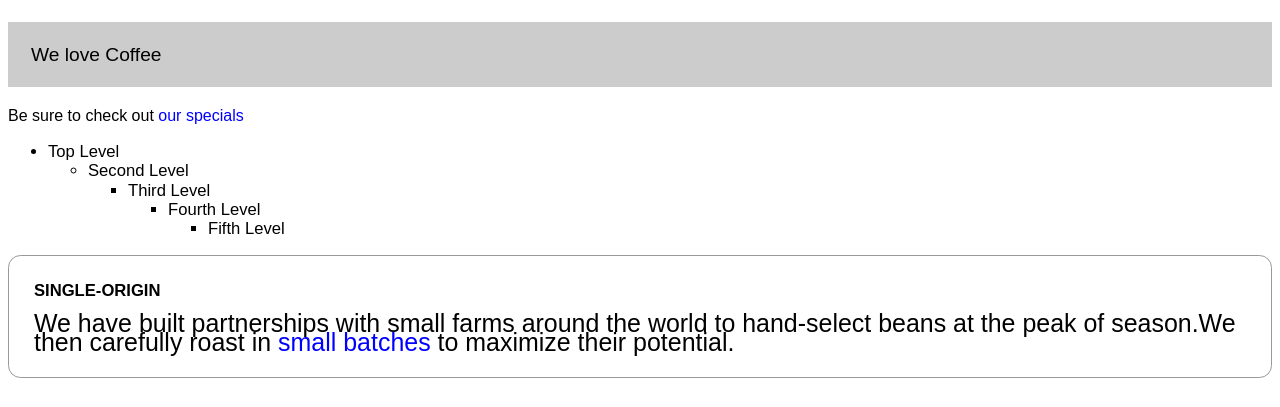
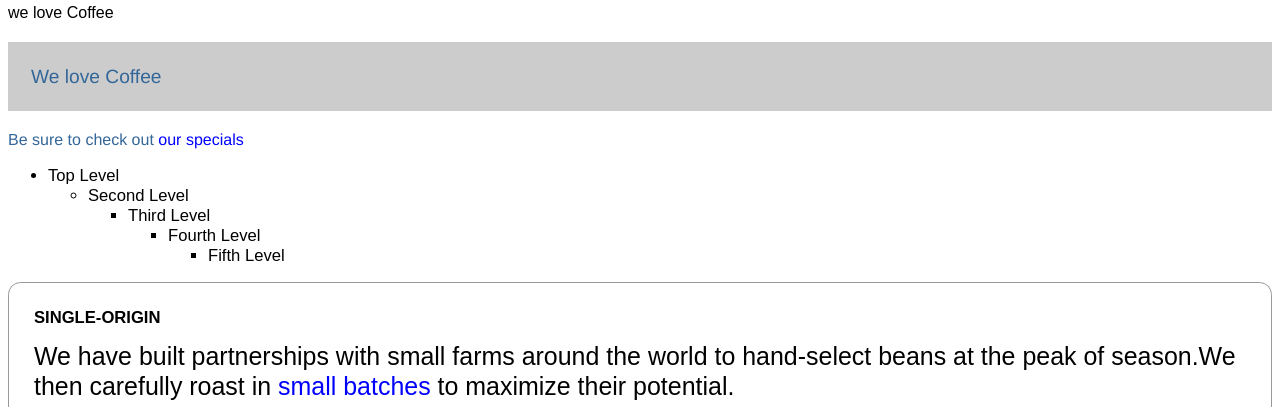
Before and after one commit to PrasannaDnae/css, a plain HTML site: page public/index.html in a window 1280 px wide. Shown: the part 103-510 px from the top of the page. Drawn offline with Linux system fonts and the light colour scheme.

Commit message:
use of var

```diff
--- /dev/null
+++ b/public/custom.css
@@ -0,0 +1,8 @@
+:root {
+  --main-font: Helvetica, Arial, sans-serif;
+  --brand-color: #369;
+}
+p {
+  font-family: var(--main-font);
+  color: var(--brand-color);
+}
--- a/public/index.html
+++ b/public/index.html
@@ -1,6 +1,7 @@
 <!DOCTYPE html>
 <head>
   <link href="style.css" rel="stylesheet" type="text/css" />
+  <link href="custom.css" rel="stylesheet" type="text/css" />
 </head>
 <body>
   <header class="page-header">
--- a/public/style.css
+++ b/public/style.css
@@ -4,7 +4,7 @@
 body {
   font-family: sans-serif;
   font-size: 16px;
-  line-height: 1.2em;
+  line-height: 1.2;
 }
 h1 {
   color: #2f4f4f;
```
